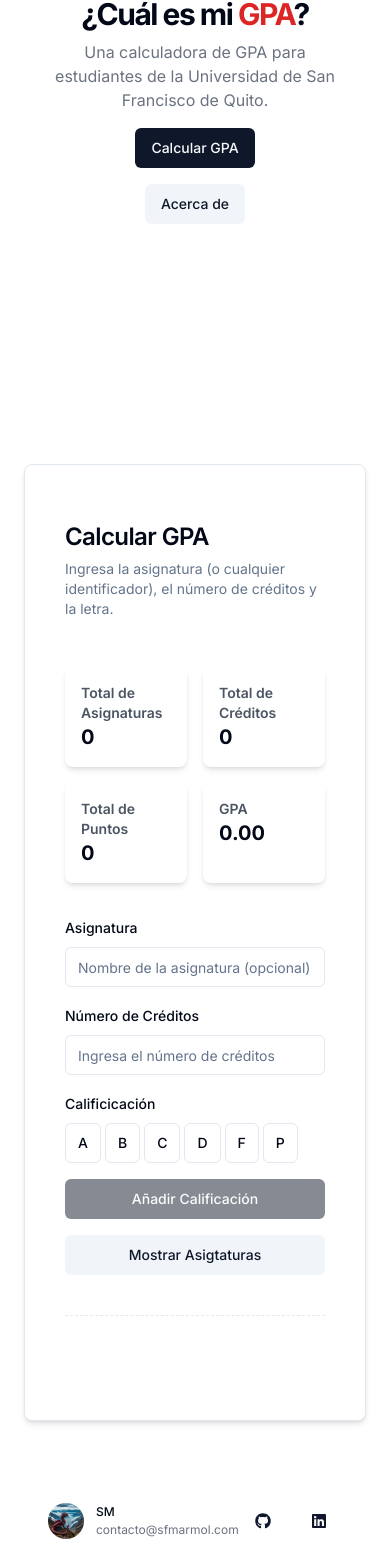
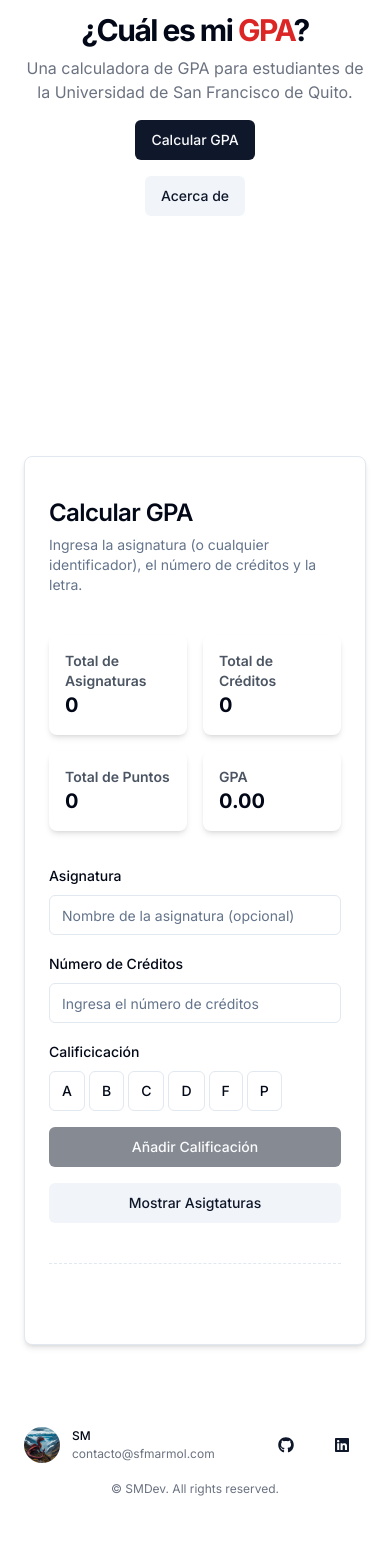
Before and after one commit to getNotesFS/gpa, a Next.js app: page / in a window 390 px wide. Shown: the part 260-1818 px from the top of the page. After the commit the page ends 1797 px from the top, so only its background shows below. Built offline with nearby package versions, Linux system fonts and the light colour scheme.

Commit message:
fixed responsive

```diff
--- a/src/app/page.tsx
+++ b/src/app/page.tsx
@@ -6,23 +6,10 @@
 export default function Home() {
   return (
     <main className="flex min-h-screen flex-col items-center justify-between p-6 z-10" >
-      {/* <div
-      style={{
-        background: "linear-gradient(rgb(230 96 96), rgb(255 255 255 / 0%))",
-        height: 300,
-        width: "100%",
-        backgroundSize: "cover",
-        backgroundRepeat: "repeat-x",
-        position: "absolute",
-        zIndex: -1,
 
-      }}
-      >
-
-      </div> */}
-
-     {/* <div className='flex min-h-screen flex-col items-center justify-between p-6 z-10  max-w-5xl mx-auto '> </div> */}
-     <ModeToggle />
+      <div className='flex justify-end w-full p-2'>
+        <ModeToggle />
+      </div>
       <HeroSection />
       <div id='calculargpa'></div>
       <GPACalculator />
--- a/src/components/component/footer.tsx
+++ b/src/components/component/footer.tsx
@@ -5,8 +5,8 @@
 
 export default function Footer() {
   return (
-    <footer className="bg-[#ffffff] dark:bg-transparent px-6 py-4 mt-4 w-full max-w-7xl">
-      <div className="flex justify-between items-center">
+    <footer className="bg-[#ffffff] dark:bg-transparent   py-4 mt-4 w-full max-w-7xl">
+      <div className="flex justify-between items-center flex-wrap">
         <div className="flex items-center gap-3">
           <Avatar className="h-9 w-9">
             <AvatarImage alt="Author's avatar" src="/dragon-3.jpeg" />
@@ -14,7 +14,7 @@
           </Avatar>
           <div className="grid gap-0.5 text-xs">
             <div className="font-medium">SM</div>
-            <div className="text-gray-500 dark:text-gray-400">contacto@sfmarmol.com</div>
+            <div className="text-gray-500 dark:text-gray-400 break-all">contacto@sfmarmol.com</div>
           </div>
         </div>
         <div className="flex gap-2">
--- a/src/components/component/gpacalculator.tsx
+++ b/src/components/component/gpacalculator.tsx
@@ -22,6 +22,8 @@
   DialogDescription,
   DialogHeader,
   DialogTitle,
+  DialogClose,
+  DialogFooter,
   DialogTrigger,
 } from "@/components/ui/dialog"
 type Subject = {
@@ -198,7 +200,7 @@
         <CardTitle className="text-2xl">Calcular GPA</CardTitle>
         <CardDescription>Ingresa la asignatura (o cualquier identificador), el número de créditos y la letra.</CardDescription>
       </CardHeader>
-      <CardContent className="space-y-4">
+      <CardContent className="space-y-4 ">
         <div className="mt-6 grid grid-cols-1 xs:grid-cols-2 sm:grid-cols-2 md:grid-cols-4 lg:grid-cols-4 gap-4 mb-8">
 
 
@@ -263,7 +265,7 @@
                             <Image src="/dragon-1.jpeg" alt="" width={500} height={500} />
                             <a href="/dragon-1.jpeg" download="dragon-1.jpeg" className="mt-4 inline-flex items-center justify-center px-4 py-2 border border-transparent text-base font-medium rounded-md text-white bg-gray-600 hover:bg-gray-700">
                               <FaCloudDownloadAlt className="w-5 h-5 mr-2" />
-                              Descargar
+                              Descargar Imagen
                             </a>
                           </div>
 
@@ -276,6 +278,13 @@
 
 
                     </DialogHeader>
+                    <DialogFooter className="lg:justify-center pb-8">
+                      <DialogClose asChild>
+                        <Button type="button" variant="secondary" className="md:w-full lg:w-auto">
+                          Continuar
+                        </Button>
+                      </DialogClose>
+                    </DialogFooter>
                   </DialogContent>
                 </Dialog>
               </div>
@@ -306,7 +315,7 @@
                             <Image src="/dragon-2.jpeg" alt="" width={500} height={500} />
                             <a href="/dragon-2.jpeg" download="dragon-2.jpeg" className="mt-4 inline-flex items-center justify-center px-4 py-2 border border-transparent text-base font-medium rounded-md text-white bg-gray-600 hover:bg-gray-700">
                               <FaCloudDownloadAlt className="w-5 h-5 mr-2" />
-                              Descargar
+                              Descargar Imagen
                             </a>
                           </div>
                         </div>
@@ -315,6 +324,13 @@
 
 
                     </DialogHeader>
+                    <DialogFooter className="lg:justify-center pb-8">
+                  <DialogClose asChild>
+                    <Button type="button" variant="secondary" className="md:w-full lg:w-auto">
+                      Continuar
+                    </Button>
+                  </DialogClose>
+                </DialogFooter>
                   </DialogContent>
                 </Dialog>
               </div>
@@ -367,7 +383,7 @@
             variant="filled"
             onValueChange={handleGradeChange}
             value={currentSubject.grade || ''}
-            className='justify-start'
+            className='justify-start flex-wrap'
           >
             <ToggleGroupItem value="A" aria-label="Calificación con A ">
               A
@@ -393,8 +409,9 @@
           </ToggleGroup>
         </div>
         <Button
-          className="w-full"
+          className="w-full break-words"
           onClick={addSubject}
+          type='button'
           disabled={currentSubject.grade === '' || currentSubject.credits === 0}
         >Añadir Calificación</Button>
 
@@ -405,9 +422,10 @@
 
         <div>
           <Button
-            className="w-full "
+            className="w-full break-words"
             variant="secondary"
             onClick={toggleExpand}
+            type='button'
           >{isExpanded ? 'Ocultar' : 'Mostrar'} Asigtaturas</Button>
         </div>
 
@@ -417,7 +435,7 @@
           <div className="mt-6">
             {subjects.length > 0 ? (
               <section className=' flex flex-col gap-3'>
-                <Button className='self-end' onClick={handleClearSubjects}> <FaTrash className="h-3 w-3 mr-1" /> Clear</Button>
+                <Button className='self-end' type='button' onClick={handleClearSubjects}> <FaTrash className="h-3 w-3 mr-1" /> Limpiar</Button>
 
                 <ul className="flex flex-col gap-2  ">
                   {subjects.map((subject, index) => (
@@ -445,7 +463,7 @@
                 </ul>
               </section>
             ) : (
-              <p className="text-gray-500 text-center">Agrega calificaciones para calcular tu GPA.</p>
+              <p className="text-gray-500 text-center ">Agrega calificaciones para calcular tu GPA.</p>
             )}
           </div>
         )
--- a/src/components/component/herosection.tsx
+++ b/src/components/component/herosection.tsx
@@ -8,6 +8,8 @@
   DialogHeader,
   DialogTitle,
   DialogTrigger,
+  DialogFooter,
+  DialogClose,
 } from "@/components/ui/dialog"
 
 import Image from "next/image"
@@ -18,7 +20,7 @@
 
     <section className="w-full py-48 md:py-24 lg:py-32 xl:py-48   dark:black ">
 
-      <div className="container px-4 md:px-6">
+      <div className=" xs:p-0 sm:px-4 md:px-6">
 
         <div className="flex flex-col items-center space-y-4 text-center">
           <div className="space-y-2">
@@ -151,7 +153,15 @@
 
 
                 </DialogHeader>
+                <DialogFooter className="lg:justify-center pb-8">
+                  <DialogClose asChild>
+                    <Button type="button" variant="secondary" className="md:w-full lg:w-auto">
+                      Continuar
+                    </Button>
+                  </DialogClose>
+                </DialogFooter>
               </DialogContent>
+
             </Dialog>
           </div>
 
--- a/src/components/ui/card.tsx
+++ b/src/components/ui/card.tsx
@@ -23,7 +23,7 @@
 >(({ className, ...props }, ref) => (
   <div
     ref={ref}
-    className={cn("flex flex-col space-y-1.5 p-6", className)}
+    className={cn("flex flex-col space-y-1.5 xs:p-2 sm:p-3 md:p-6", className)}
     {...props}
   />
 ))
@@ -60,7 +60,7 @@
   HTMLDivElement,
   React.HTMLAttributes<HTMLDivElement>
 >(({ className, ...props }, ref) => (
-  <div ref={ref} className={cn("p-6 pt-0", className)} {...props} />
+  <div ref={ref} className={cn("xs:p-2 sm:p-4 md:p-6 pt-0", className)} {...props} />
 ))
 CardContent.displayName = "CardContent"
 
@@ -70,7 +70,7 @@
 >(({ className, ...props }, ref) => (
   <div
     ref={ref}
-    className={cn("flex items-center p-6 pt-0", className)}
+    className={cn("flex items-center xs:p-2 sm:p-3 md:p-6 pt-0", className)}
     {...props}
   />
 ))
```
